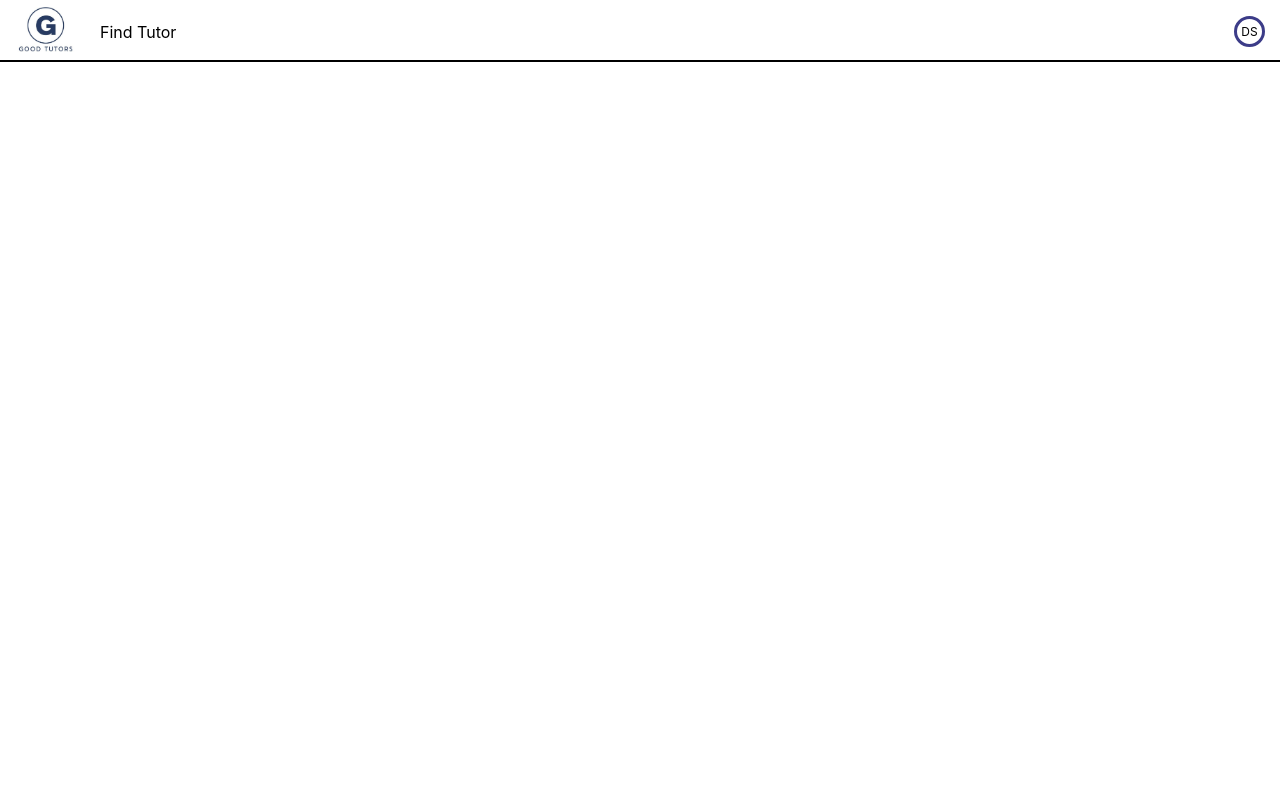
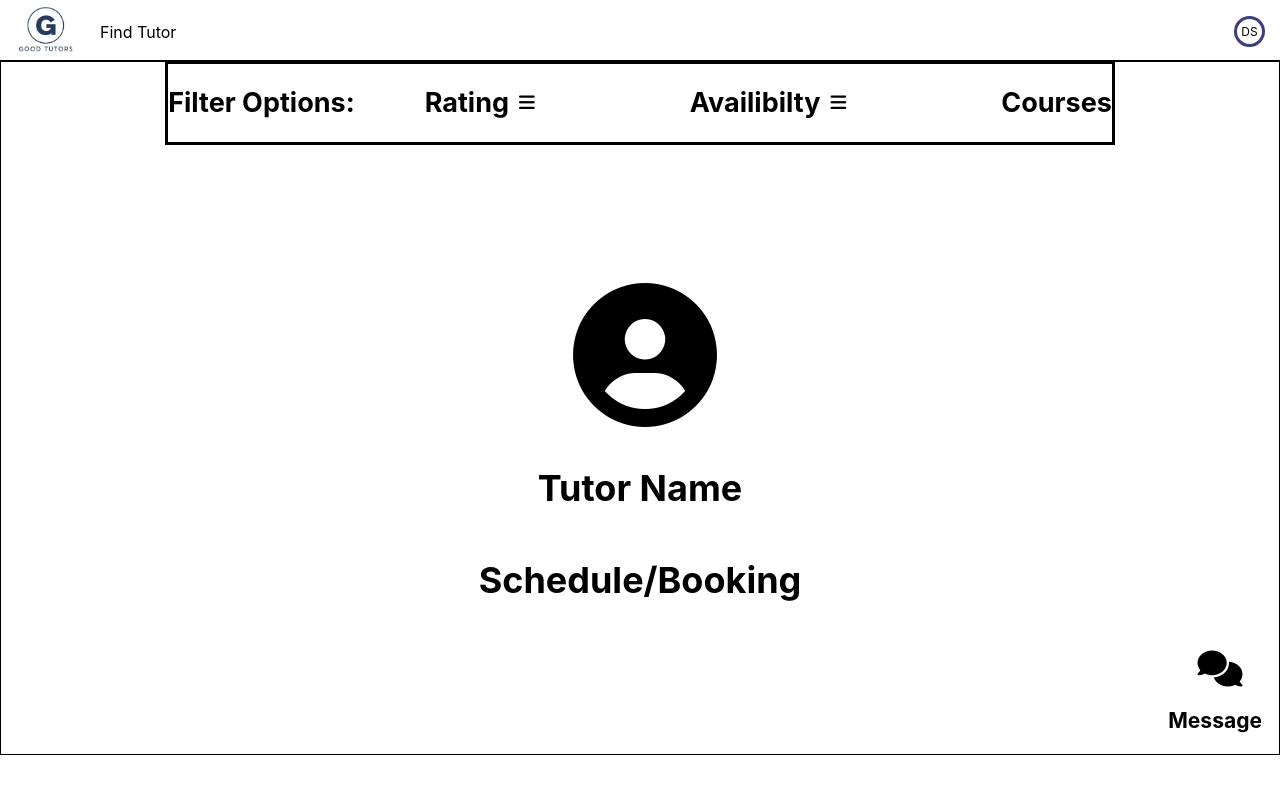
Before and after one commit to DilonSok/Good-Tutor-App-Frontend, a React (Create React App) app: page /search in a window 1280 px wide. Before the commit this address had no page. Shown: the top 794 px of the page. Built offline with nearby package versions, Linux system fonts and the light colour scheme.

Commit message:
My attempt at filters

```diff
--- a/src/App.js
+++ b/src/App.js
@@ -9,6 +9,7 @@ import Reviews from './components/Reviews.js';
 import ConversationPage from './components/ConversationPage.js';
 import ProfilePage from './components/ProfilePage.js';
 import HomePage from './components/HomePage.js';
+import SearchPage from './components/SearchPage.js';
 //Eric Medina
 //Routing for main application (more will be added as more components are created)
 
@@ -26,6 +27,7 @@ function App() {
             <Route path="/home" Component={HomePage} />
             <Route path="/messages" Component={ConversationPage} />
             <Route path="/profile" Component={ProfilePage} />
+            <Route path="/search" Component={SearchPage} />
           </Routes>
         </div>
     </Router>
--- /dev/null
+++ b/src/components/SearchPage.js
@@ -0,0 +1,103 @@
+import React, { useState } from 'react';
+import '../css/SearchPage.css';
+import '@fortawesome/fontawesome-free/css/all.min.css';
+
+const DropdownMenu = ({ options }) => {
+    const [showOptions, setShowOptions] = useState(false);
+    const [selectedOptions, setSelectedOptions] = useState([]);
+
+    const handleToggle = (value) => {
+      const isSelected = selectedOptions.includes(value);
+      let updatedSelection = [];
+
+      if (isSelected) {
+        updatedSelection = selectedOptions.filter((option) => option !== value);
+      } else {
+        updatedSelection = [...selectedOptions, value];
+      }
+
+      setSelectedOptions(updatedSelection);
+    };
+
+    const handleDropdownClick = () => {
+      setShowOptions(!showOptions);
+    };
+
+    return (
+      <div className="dropdown">
+        <div className="dropdown-header" onClick={handleDropdownClick}>
+        <i className="fas fa-bars" style={{ color: showOptions ? 'blue' : 'black' }}></i>
+        </div>
+        {showOptions && (
+          <ul className="dropdown-options">
+            {options.map((option, index) => (
+              <li
+                key={index}
+                onClick={() => handleToggle(option.value)}
+                className={selectedOptions.includes(option.value) ? 'selected' : ''}
+              >
+                {option.label}
+              </li>
+            ))}
+          </ul>
+        )}
+        {selectedOptions.length > 0 && (
+          <p>Selected option(s): {selectedOptions.join(', ')}</p>
+        )}
+      </div>
+    );
+  };
+
+function SearchPage() {
+  const ratingOptions = [
+    { value: 'option1', label: '1 Star' },
+    { value: 'option2', label: '2 Star' },
+    { value: 'option3', label: '3 Star' },
+    { value: 'option4', label: '4 Star' },
+    { value: 'option5', label: '5 Star' },
+  ];
+
+  const availabilityOptions = [
+    { value: 'option6', label: 'Monday'},{value: 'option7', label: 'Tuesday' },
+    { value: 'option8', label: 'Wednesday' },{ value: 'option9', label: 'Thursday' },
+    { value: 'option10', label: 'Friday' },{ value: 'option11', label: 'Saturday' },
+    { value: 'option12', label: 'Sunday' },
+
+  ];
+
+  return (
+    <div className="search-container">
+
+        <div className='filter-container'>
+            <div className='filter-header'>
+                <h2>Filter Options:</h2>
+            </div>
+            <div className='rating-filter'>
+                <h2>Rating</h2>
+                <DropdownMenu options={ratingOptions} />
+            </div>
+            <div className='availibilty-filter'>
+                <h2>Availibilty</h2>
+                <DropdownMenu options={availabilityOptions} />
+            </div>
+            <div className='courses-filter'>
+                <h2>Courses</h2>
+            </div>
+        </div>
+
+        <div className="profile-icon">
+        <i className="fa-solid fa-circle-user fa-8x"></i>
+        </div>
+        <h1> Tutor Name </h1>
+        <h1> Schedule/Booking </h1>
+      <div className="message-button-container">
+        <i className="fa-solid fa-comments fa-2x"></i>
+          <h3>
+            Message
+          </h3>
+      </div>
+    </div>
+  );
+}
+
+export default SearchPage;
--- /dev/null
+++ b/src/css/SearchPage.css
@@ -0,0 +1,67 @@
+.search-container {
+    display: flex;
+    flex-direction: column;
+    align-items: center;
+    justify-content: center;
+    text-align: center;
+    font-size: 18px;
+    border: 1px solid black;
+  }
+
+.filter-container {
+    display: flex;
+    align-items: center;
+    border-radius: 0%;
+    border: 3px solid black;
+
+  }
+
+.rating-filter,.availibilty-filter {
+  margin-right: 150px; /* Adjust the spacing between filters */
+}
+
+.filter-header {
+    margin-right: 70px;
+}
+
+.rating-filter {
+    display: flex;
+    align-items: center;
+
+
+}
+
+.availibilty-filter {
+    display: flex;
+    align-items: center;
+
+}
+
+.dropdown-options {
+    display: grid;
+    grid-template-columns: repeat(3, 1fr); /* Creates three equal columns */
+    gap: 10px; /* Adjust the gap between columns */
+    align-items: center;
+    border: 2px solid blue;
+}
+
+.dropdown-header{
+    margin-right: 5px;
+
+}
+
+.dropdown {
+    margin-left: 10px;
+
+}
+
+.profile-icon {
+    margin-top: 10%;
+    margin-bottom: 15px;
+    color: black;
+}
+
+.message-button-container {
+    margin-top: 15px;
+    margin-left: 90%;
+}
```
